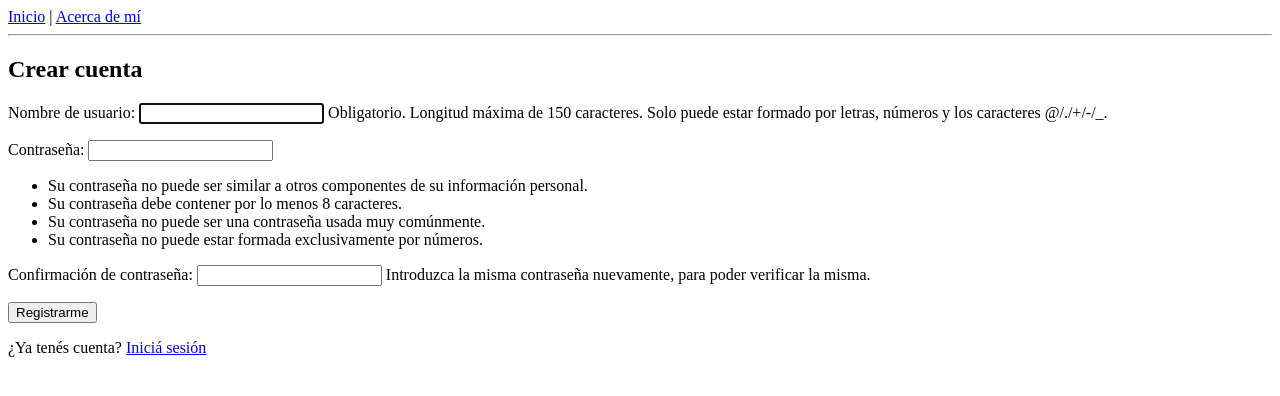
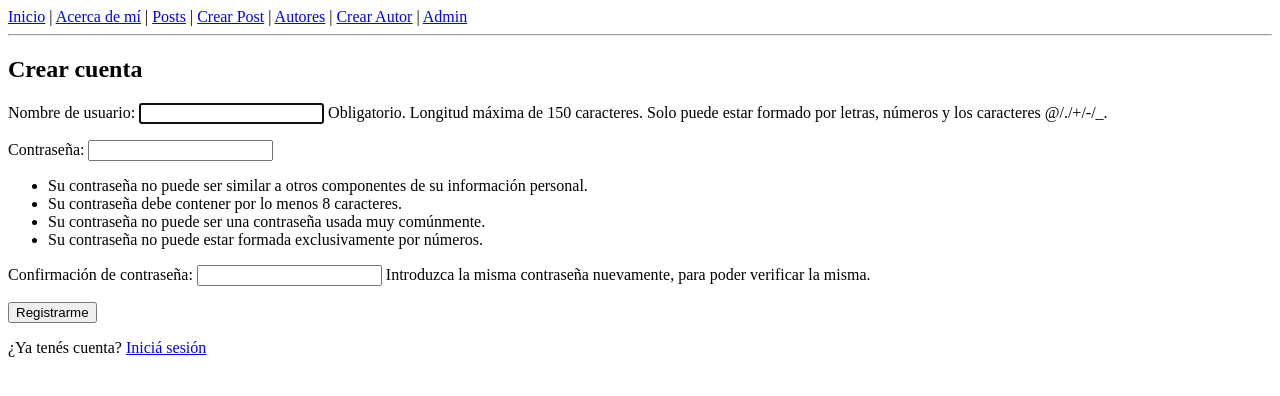
Before and after one commit to JaimeMVC/blog-django-final, a Django app: page /accounts/signup/ in a window 1280 px wide. Shown: the top 396 px of the page. Run offline with Django 5.2, Linux system fonts and the light colour scheme.

Commit message:
Mejorado estilo visual y navegación de templates

```diff
--- a/playground_final/playground_final/templates/base.html
+++ b/playground_final/playground_final/templates/base.html
@@ -7,7 +7,12 @@
 <body>
     <nav>
         <a href="{% url 'home' %}">Inicio</a> |
-        <a href="{% url 'about' %}">Acerca de mí</a>
+        <a href="{% url 'about' %}">Acerca de mí</a> |
+        <a href="{% url 'post_list' %}">Posts</a> |
+        <a href="{% url 'post_create' %}">Crear Post</a> |
+        <a href="{% url 'author_list' %}">Autores</a> |
+        <a href="{% url 'author_create' %}">Crear Autor</a> |
+        <a href="/admin/" target="_blank">Admin</a>
     </nav>
 
     <hr>
```
